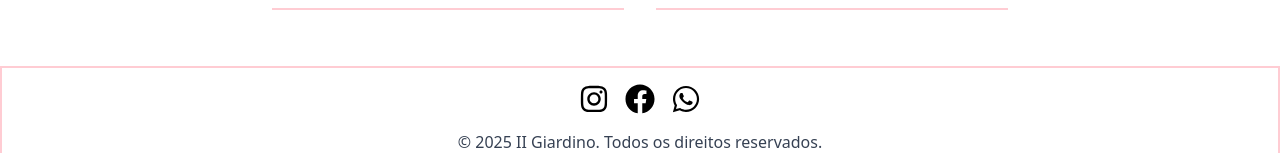
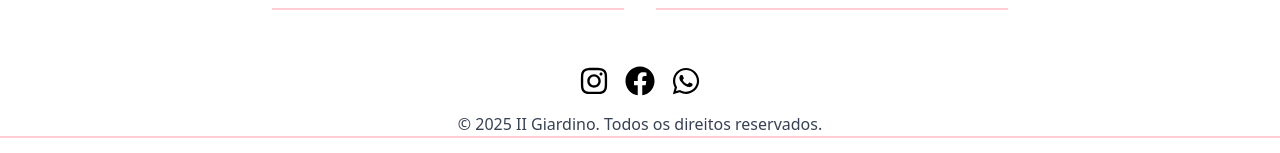
Before and after one commit to MatheusFP18/II-Gardiano, a React (Vite) app: page /contato in a window 1280 px wide. Shown: the part 933-1086 px from the top of the page. Built offline with nearby package versions, Linux system fonts and the light colour scheme.

Commit message:
Adjust border in Footer

```diff
--- a/src/components/Footer.tsx
+++ b/src/components/Footer.tsx
@@ -4,7 +4,7 @@ import { FaInstagram, FaFacebook, FaWhatsapp } from "react-icons/fa";
 
 const Footer = () => {
   return (
-    <div className="text-center border-2 border-rose-200 mt-4">
+    <div className="text-center border-b-2 border-rose-200 mt-4">
         <div className="flex items-center justify-center gap-4 mt-4 mb-4">
             <FaInstagram  size={30} className="hover:size-8 cursor-pointer"/>
             <FaFacebook size={30} className="hover:size-8 cursor-pointer"/>
```
